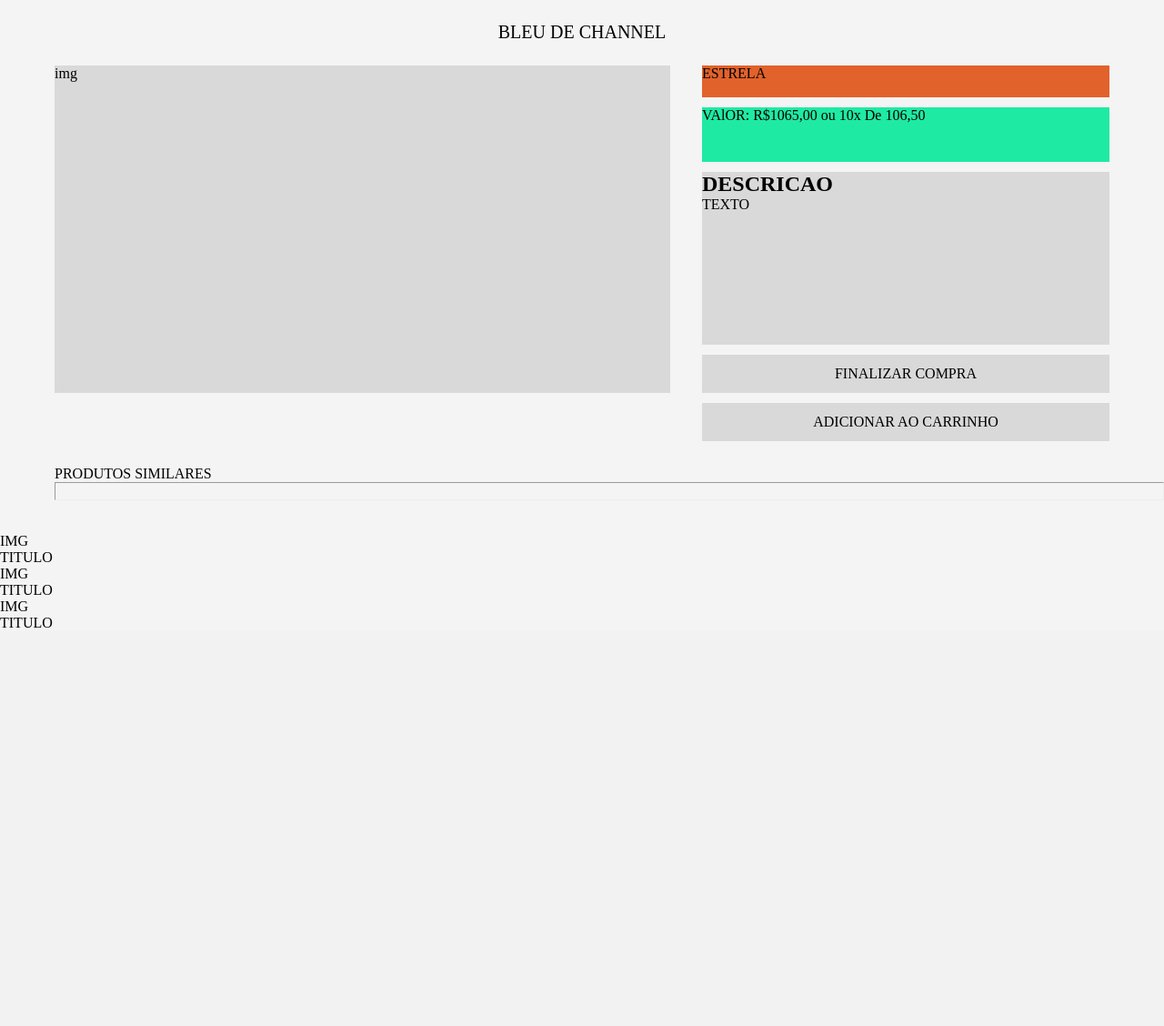
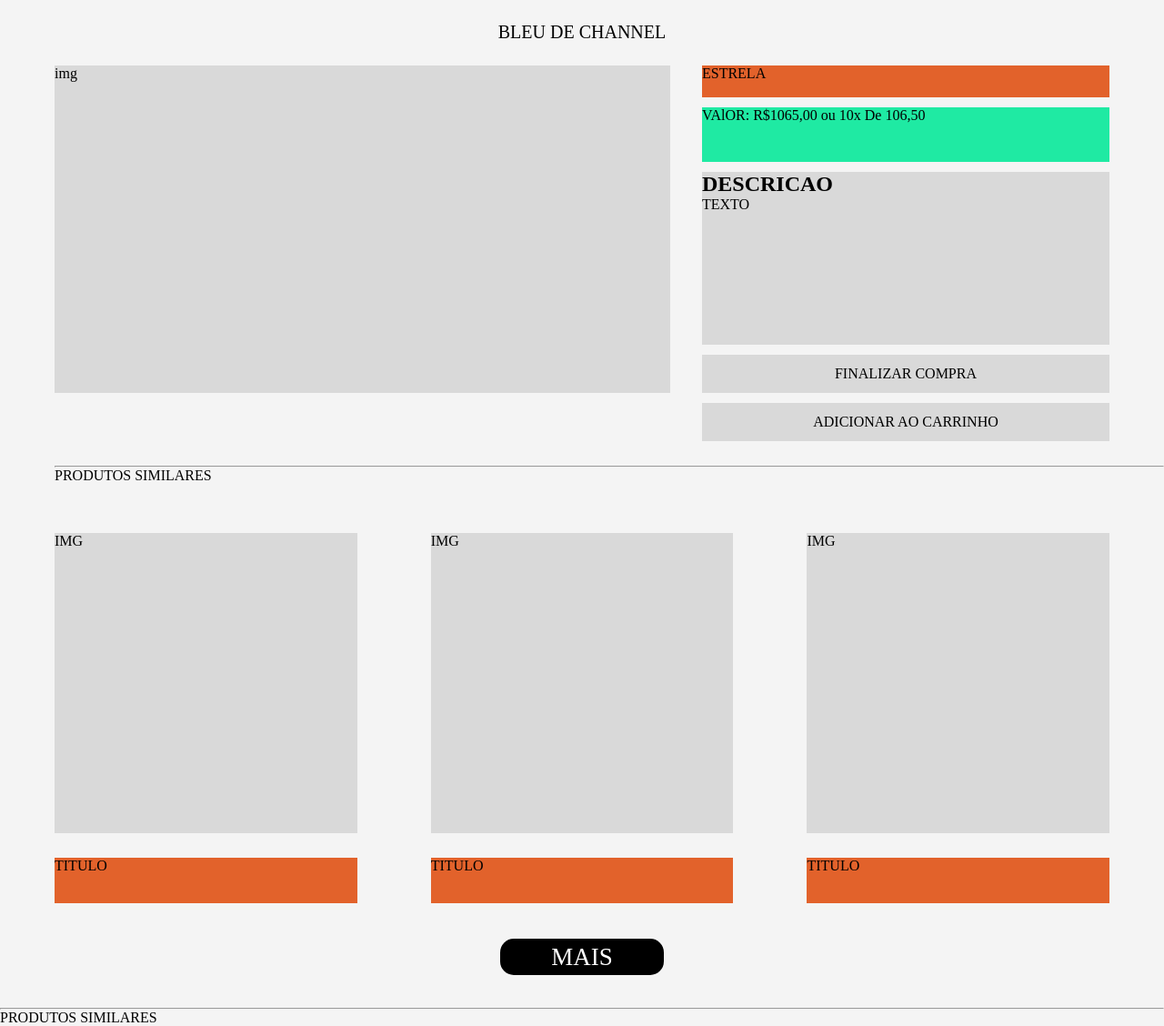
Before and after one commit to zeluiz9571/morlys_site, a PHP site: page /areadoproduto.html in a window 1280 px wide. Shown: the part 124-1252 px from the top of the page at 91% size. Before the commit the page ends 814 px from the top, so only its background shows below. Run offline with PHP 8.4, Linux system fonts and the light colour scheme.

Commit message:
commit do samuel

```diff
--- a/areadoproduto.css
+++ b/areadoproduto.css
@@ -102,6 +102,55 @@ color: black;
     margin-top: 45px;
     margin-left: 60px;
 }
-.titulo1 hr{
-    height: 20px;
+#img1{
+grid-area: img1;
+background-color: rgba(217, 217, 217, 1);
+    }
+#timg1{
+grid-area: timg1;
+background-color: rgb(226, 98, 43);
 }
+#img2{
+grid-area: img2;
+background-color: rgba(217, 217, 217, 1);
+    }
+#timg2{
+grid-area: timg2;
+background-color: rgb(226, 98, 43);
+}
+#img3{
+grid-area: img3;
+background-color: rgba(217, 217, 217, 1);
+}
+#timg3{
+grid-area: timg3;
+background-color: rgb(226, 98, 43);
+}
+.container2{
+margin-left: 60px;
+margin-right: 60px;
+display: grid;
+grid-template-rows: 330px 50px;
+grid-template-areas:
+"img1 img2 img3"
+"timg1 timg2 timg3";
+gap: 7%;
+background-color: rgba(244, 244, 244, 1);
+}
+.botton{
+padding: 5px;
+font-size: 27px;
+text-align: center;
+width: 180px;
+height: 40px;
+background-color: black;
+color: white;
+border-radius: 15px;
+margin-top: 30px;
+margin-left: 50%;
+transform: translate(-50%);
+}
+.botton a{
+    text-decoration: none;
+    color: white
+}
--- a/areadoproduto.html
+++ b/areadoproduto.html
@@ -41,19 +41,33 @@
         </div>
         <br>
         <br>
-        <div class="container2">
         <div class="titulo1">
-        <a>PRODUTOS SIMILARES<hr size="5"></a>
+        <hr>
+        <a>PRODUTOS SIMILARES</a>
         </div>
         <br>
         <Br>
-        </div>
+        <br>
+        <div class="container2">
         <div id="img1">IMG</div>
         <div id="timg1"> TITULO</div>
         <div id="img2">IMG</div>
         <div id="timg2"> TITULO</div>
         <div id="img3">IMG</div>
         <div id="timg3"> TITULO</div>
+        </div>
+        <br>
+        <br>
+        <div class="botton">
+        <a href="#">MAIS</a>
+        </div>
+        <br>
+        <br>
+        <div class="titulo2">
+        <hr>
+        <a>PRODUTOS SIMILARES</a>
+        </div>
+
     </section>
 </body>
 </html>
```
